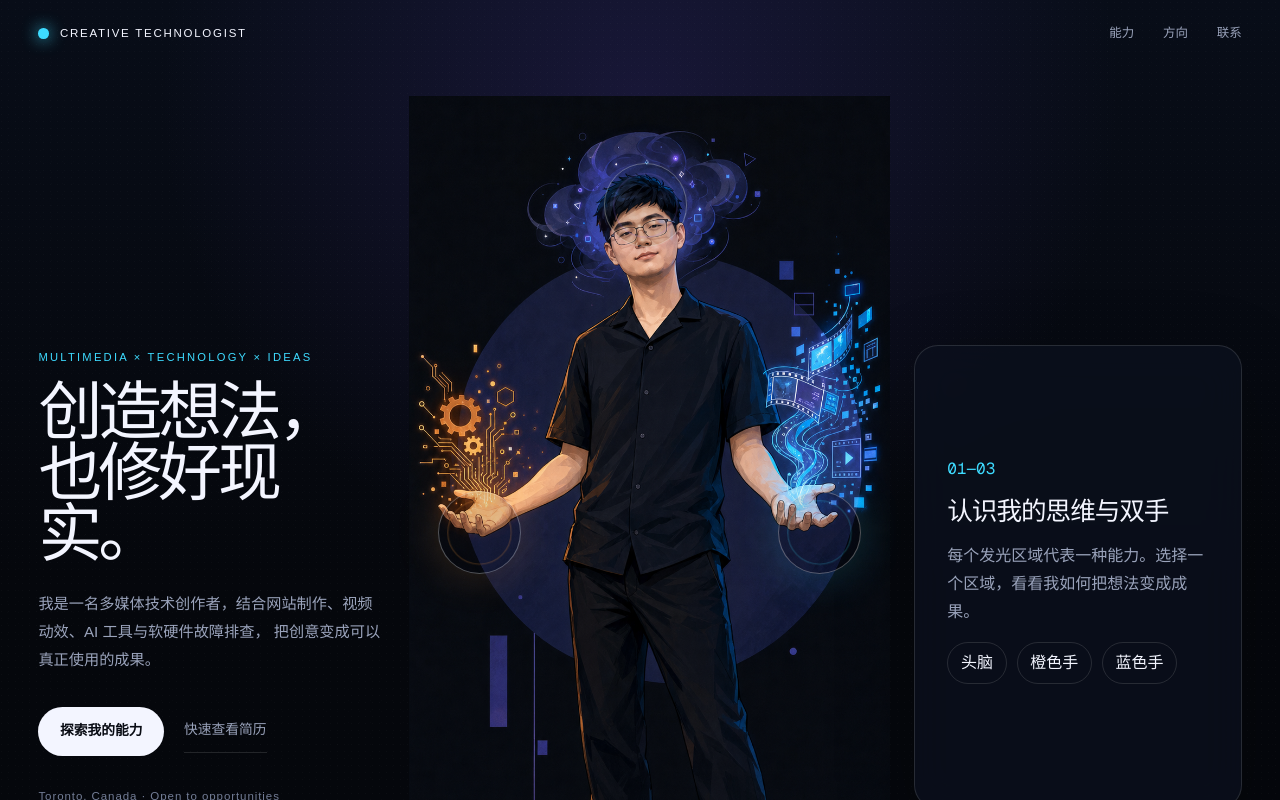
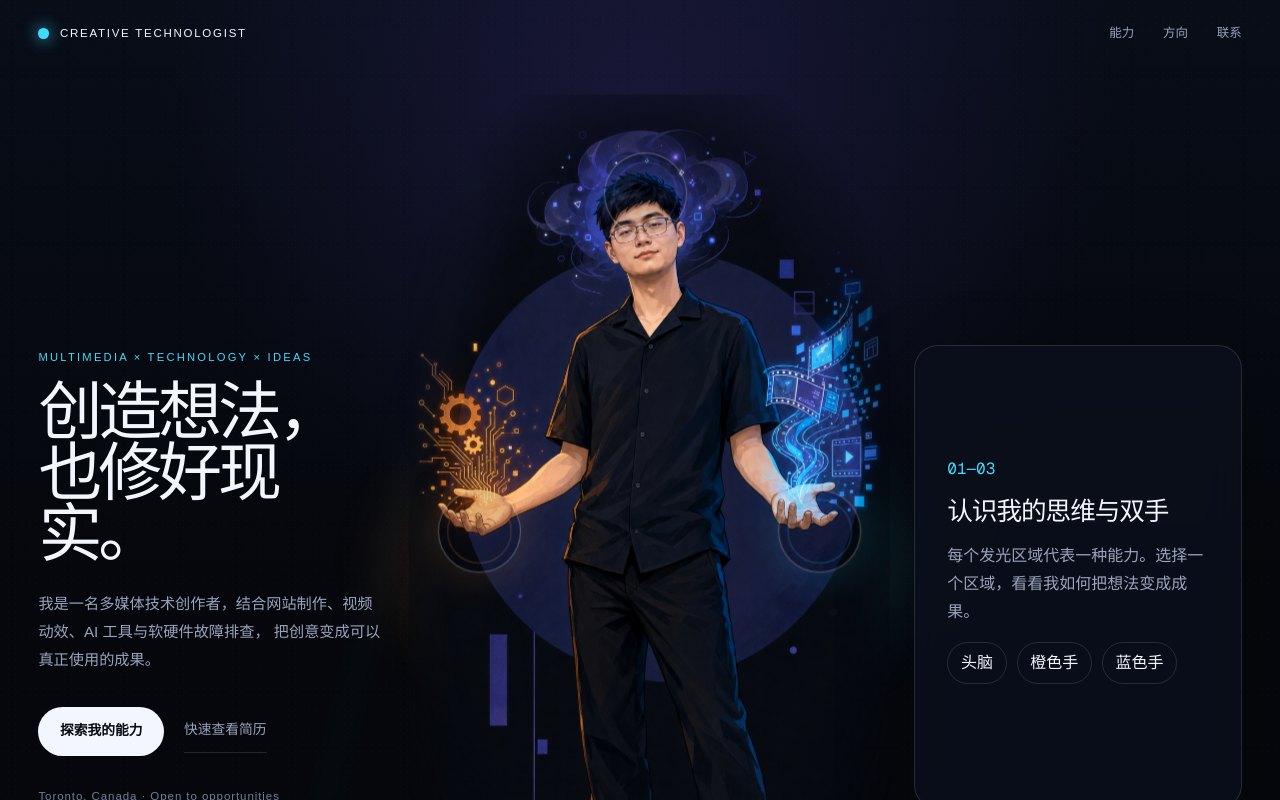
Before and after one commit to ryangong3/ryangong3.github.io, a Next.js app: page / in a window 1280 px wide. Shown: the top 800 px of the page. Built offline with nearby package versions, Linux system fonts and the light colour scheme.

Commit message:
Blend avatar into animated hero scene

```diff
--- a/app/globals.css
+++ b/app/globals.css
@@ -194,26 +194,115 @@ nav a:focus-visible {
   z-index: 3;
   display: grid;
   min-height: 76svh;
+  isolation: isolate;
   place-items: center;
+}
+
+.character-stage::before {
+  position: absolute;
+  inset: 5% -8%;
+  z-index: 0;
+  border-radius: 50%;
+  background:
+    radial-gradient(circle at var(--cursor-x, 50%) var(--cursor-y, 48%), rgba(75, 210, 255, 0.16), transparent 24%),
+    radial-gradient(circle at 50% 28%, rgba(132, 78, 255, 0.2), transparent 38%),
+    radial-gradient(circle at 28% 55%, rgba(255, 145, 62, 0.09), transparent 24%);
+  content: "";
+  filter: blur(1.2rem);
+  opacity: 0.85;
+  transition: background-position 240ms ease-out;
+  animation: field-breathe 6s ease-in-out infinite;
+}
+
+.character-stage::after {
+  position: absolute;
+  inset: 3% -3%;
+  z-index: 1;
+  pointer-events: none;
+  background-image:
+    radial-gradient(circle, rgba(141, 99, 255, 0.9) 0 1px, transparent 1.5px),
+    radial-gradient(circle, rgba(62, 219, 255, 0.7) 0 0.8px, transparent 1.3px),
+    radial-gradient(circle, rgba(255, 158, 69, 0.55) 0 0.7px, transparent 1.2px);
+  background-position: 0 0, 1.7rem 2.4rem, 3.4rem 1rem;
+  background-size: 5.3rem 5.3rem, 7.2rem 7.2rem, 9rem 9rem;
+  content: "";
+  mask-image: radial-gradient(ellipse at center, #000 10%, transparent 72%);
+  opacity: 0.32;
+  animation: particle-drift 18s linear infinite;
+}
+
+.ambient-haze {
+  position: absolute;
+  z-index: 0;
+  width: 86%;
+  aspect-ratio: 1;
+  border-radius: 50%;
+  background:
+    conic-gradient(from 30deg, transparent, rgba(141, 99, 255, 0.16), transparent 30%, rgba(62, 219, 255, 0.1), transparent 68%),
+    radial-gradient(circle, rgba(41, 35, 91, 0.4), transparent 66%);
+  filter: blur(1.4rem);
+  opacity: 0.7;
+  animation: haze-turn 26s linear infinite;
 }
 
 .character-wrap {
   position: relative;
+  z-index: 3;
   width: min(100%, 34rem);
   transform-style: preserve-3d;
   transition: transform 220ms ease-out;
+}
+
+.character-float {
+  position: relative;
+  animation: character-float 5.4s ease-in-out infinite;
+}
+
+.character-float::before {
+  position: absolute;
+  inset: 8% -5% 2%;
+  z-index: -1;
+  border-radius: 46%;
+  background:
+    radial-gradient(circle at 50% 17%, rgba(138, 91, 255, 0.3), transparent 25%),
+    radial-gradient(circle at 16% 45%, rgba(255, 158, 69, 0.18), transparent 17%),
+    radial-gradient(circle at 84% 45%, rgba(62, 219, 255, 0.2), transparent 18%);
+  content: "";
+  filter: blur(2rem);
+  opacity: 0.8;
+  animation: aura-pulse 4.2s ease-in-out infinite;
+}
+
+.character-float::after {
+  position: absolute;
+  top: 8%;
+  bottom: 7%;
+  left: -12%;
+  z-index: 4;
+  width: 10%;
+  pointer-events: none;
+  background: linear-gradient(90deg, transparent, rgba(110, 225, 255, 0.14), transparent);
+  content: "";
+  filter: blur(0.6rem);
+  opacity: 0;
+  transform: skewX(-14deg);
+  animation: energy-scan 8s ease-in-out infinite;
 }
 
 .character {
   display: block;
   width: 100%;
   height: auto;
-  filter: drop-shadow(0 1.5rem 3rem rgba(0, 0, 0, 0.48));
-  mask-image: linear-gradient(to bottom, #000 0%, #000 92%, transparent 100%);
+  filter:
+    drop-shadow(0 1.5rem 3rem rgba(0, 0, 0, 0.48))
+    saturate(1.06);
+  -webkit-mask-image: radial-gradient(ellipse 58% 52% at 50% 46%, #000 58%, rgba(0, 0, 0, 0.94) 74%, transparent 100%);
+  mask-image: radial-gradient(ellipse 58% 52% at 50% 46%, #000 58%, rgba(0, 0, 0, 0.94) 74%, transparent 100%);
 }
 
 .orbit {
   position: absolute;
+  z-index: 2;
   width: 78%;
   aspect-ratio: 1;
   border: 1px solid rgba(115, 98, 255, 0.18);
@@ -271,13 +360,14 @@ nav a:focus-visible {
 .hotspot span {
   position: absolute;
   top: calc(100% + 0.45rem);
+  left: 50%;
   width: max-content;
   border-radius: 999px;
   padding: 0.28rem 0.55rem;
   background: rgba(6, 9, 16, 0.78);
   font-size: 0.68rem;
   opacity: 0;
-  transform: translateY(-0.3rem);
+  transform: translate(-50%, -0.3rem);
   transition: opacity 180ms ease, transform 180ms ease;
 }
 
@@ -285,7 +375,7 @@ nav a:focus-visible {
 .hotspot:focus-visible span,
 .hotspot.is-active span {
   opacity: 1;
-  transform: translateY(0);
+  transform: translate(-50%, 0);
 }
 
 .hotspot:hover,
@@ -295,10 +385,15 @@ nav a:focus-visible {
 }
 
 .hotspot-mind {
-  top: 7%;
+  top: 6%;
   left: 40.5%;
   color: #9b7cff;
   box-shadow: 0 0 2.8rem rgba(141, 99, 255, 0.18);
+}
+
+.hotspot-mind span {
+  top: auto;
+  bottom: calc(100% + 0.65rem);
 }
 
 .hotspot-repair {
@@ -624,6 +719,71 @@ footer {
   }
 }
 
+@keyframes character-float {
+  0%,
+  100% {
+    transform: translateY(0) scale(1);
+  }
+  50% {
+    transform: translateY(-0.55rem) scale(1.006);
+  }
+}
+
+@keyframes field-breathe {
+  0%,
+  100% {
+    opacity: 0.68;
+    transform: scale(0.98);
+  }
+  50% {
+    opacity: 0.95;
+    transform: scale(1.04);
+  }
+}
+
+@keyframes aura-pulse {
+  0%,
+  100% {
+    opacity: 0.58;
+    transform: scale(0.96);
+  }
+  50% {
+    opacity: 0.9;
+    transform: scale(1.04);
+  }
+}
+
+@keyframes haze-turn {
+  to {
+    transform: rotate(360deg);
+  }
+}
+
+@keyframes particle-drift {
+  to {
+    background-position: 5.3rem 5.3rem, -5.5rem 9.6rem, 12.4rem -7rem;
+  }
+}
+
+@keyframes energy-scan {
+  0%,
+  74% {
+    left: -14%;
+    opacity: 0;
+  }
+  80% {
+    opacity: 0.55;
+  }
+  92% {
+    left: 104%;
+    opacity: 0.25;
+  }
+  100% {
+    left: 104%;
+    opacity: 0;
+  }
+}
+
 @keyframes pulse-ring {
   0% {
     opacity: 0.5;
--- a/app/page.tsx
+++ b/app/page.tsx
@@ -1,7 +1,7 @@
 "use client";
 
 import Image from "next/image";
-import type { PointerEvent } from "react";
+import type { CSSProperties, PointerEvent } from "react";
 import { useEffect, useMemo, useState } from "react";
 
 type ZoneKey = "mind" | "repair" | "create";
@@ -110,7 +110,14 @@ export default function Home() {
           id="explore"
           onPointerMove={moveCharacter}
           onPointerLeave={() => setTilt({ x: 0, y: 0 })}
+          style={
+            {
+              "--cursor-x": `${50 + tilt.x * 2.2}%`,
+              "--cursor-y": `${48 - tilt.y * 2.2}%`,
+            } as CSSProperties
+          }
         >
+          <div className="ambient-haze" aria-hidden="true" />
           <div className="orbit orbit-one" aria-hidden="true" />
           <div className="orbit orbit-two" aria-hidden="true" />
           <div
@@ -119,6 +126,7 @@ export default function Home() {
               transform: `perspective(900px) rotateY(${tilt.x}deg) rotateX(${tilt.y}deg)`,
             }}
           >
+            <div className="character-float">
               <Image
                 className="character"
                 src="/virtual-avatar-v2-illustrated.png"
@@ -155,6 +163,7 @@ export default function Home() {
               >
                 <span>数字创作</span>
               </button>
+            </div>
           </div>
           <p className="interaction-hint">点击发光的头部或双手</p>
         </div>
```
Lines whose indentation alone changed are shown as unchanged.
